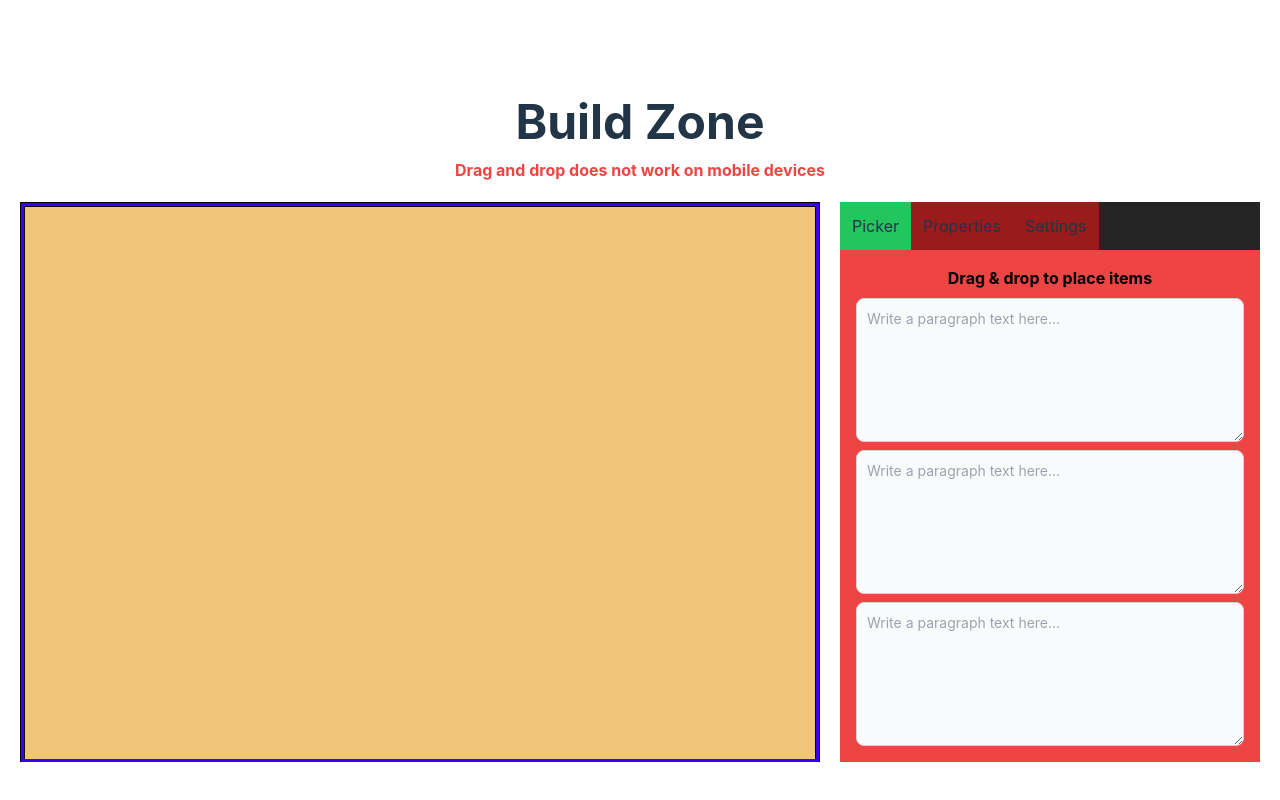
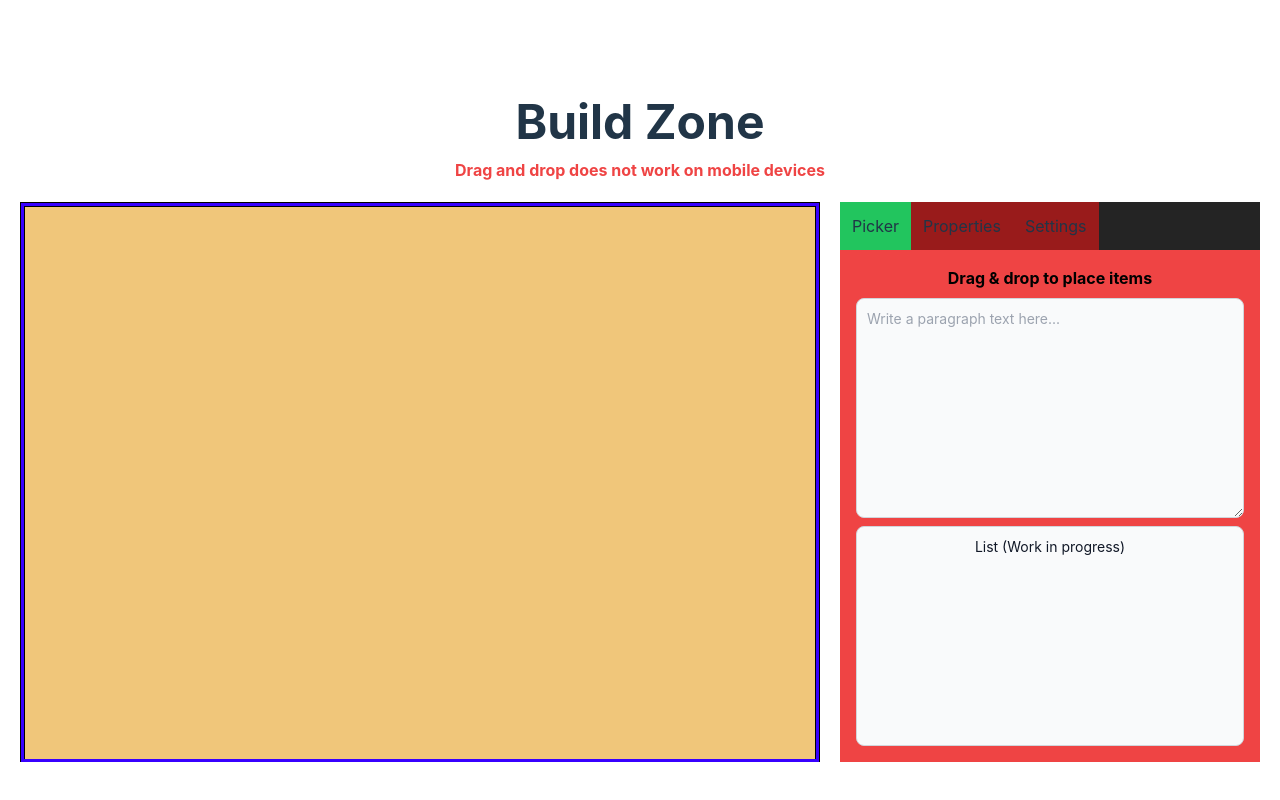
Before and after one commit to Metalax0/resume-builder, a React (Vite) app: page / in a window 1280 px wide. Shown: the part 776-1576 px from the top of the page. Built offline with nearby package versions, Linux system fonts and the light colour scheme; the HTML template or start-up script is replaced by a standard one.

Commit message:
pickerComponent/ added list(wip) for testing interactions

```diff
--- /dev/null
+++ b/src/components/draggable/list/index.tsx
@@ -0,0 +1,15 @@
+interface ListPropsType {
+    drag: (e: React.DragEvent<HTMLElement>) => void;
+}
+
+export const List = ({ drag }: ListPropsType) => {
+    return (
+        <div
+            draggable
+            onDragStart={(e) => drag(e)}
+            className="draggable-element w-full h-full max-w-full max-h-full block p-2.5 text-sm text-gray-900 bg-gray-50 rounded-lg border focus:outline-0 border-gray-300 dark:bg-gray-700 dark:border-gray-600 dark:placeholder-gray-400 dark:text-white"
+        >
+            List (Work in progress)
+        </div>
+    );
+};
--- a/src/components/sections/tabs/picker/index.tsx
+++ b/src/components/sections/tabs/picker/index.tsx
@@ -1,4 +1,5 @@
 import { useRowsAndColumns } from "../../../../hooks/useRowsAndColumns";
+import { List } from "../../../draggable/list";
 import { Paragraph } from "../../../draggable/paragraph";
 
 export const PickerTab = () => {
@@ -13,8 +14,7 @@ export const PickerTab = () => {
             <strong className="text-black">Drag & drop to place items</strong>
 
             <Paragraph key={1} drag={drag} />
-            <Paragraph key={2} drag={drag} />
-            <Paragraph key={3} drag={drag} />
+            <List key={2} drag={drag} />
         </div>
     );
 };
```
